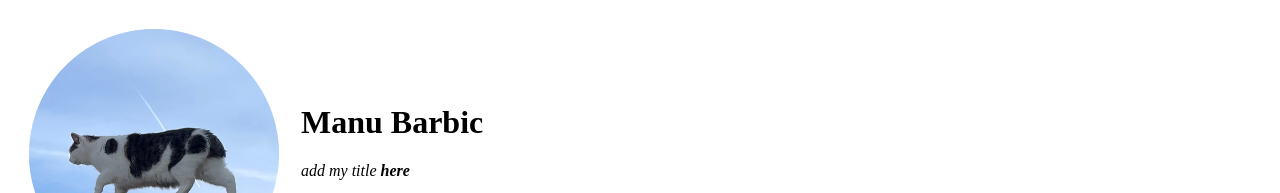
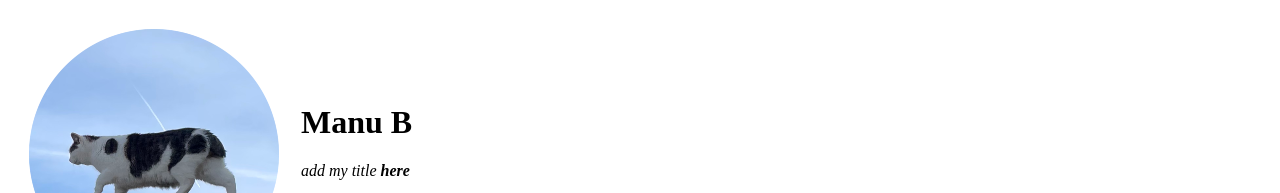
Before and after one commit to TroubledScoutOfCyanPlains/cv, a plain HTML site: page index.html in a window 1280 px wide. Shown: the top 193 px of the page. Drawn offline with Linux system fonts and the light colour scheme.

Commit message:
edit name

```diff
--- a/index.html
+++ b/index.html
@@ -7,7 +7,7 @@
     <table cellspacing="20">
         <td><img src="images/miezerich_circle_small.png" alt="picture"></td>
         <td>
-            <h1>Manu Barbic</h1>
+            <h1>Manu B</h1>
             <p><em>add my title <strong>here</strong></em></p>
             <p>
                 bio is going here...
```
